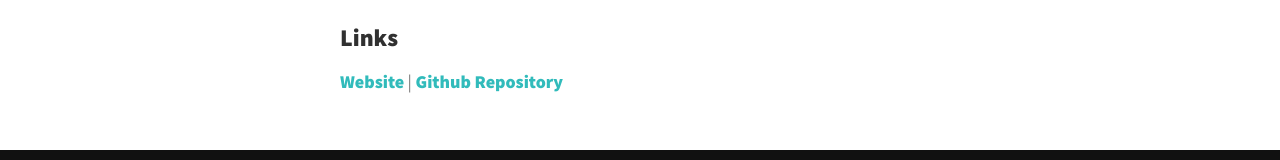
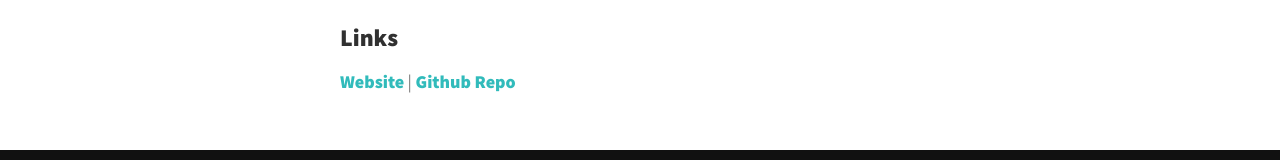
Before and after one commit to Notesong/refactored-personal-portfolio, a React (Create React App) app in the folder client/: page /project/0 in a window 1280 px wide. Shown: the part 1114-1274 px from the top of the page. Built offline with nearby package versions, Linux system fonts and the light colour scheme.

Commit message:
Link fixes

```diff
--- a/client/src/components/project/Description.js
+++ b/client/src/components/project/Description.js
@@ -30,7 +30,7 @@ export const Description = ({
       {imgAddDesc ? <img src={imgAddDesc} alt={imgAddDescText} /> : ""}
       <h3>Links</h3>
       <p className="portfolio-item-individual--links">
-        <a href={link}>Website</a> | <a href={github}>Github Repository</a>
+        <a href={link}>Website</a> | <a href={github}>Github Repo</a>
       </p>
     </div>
   );
--- a/client/src/components/project/Project.js
+++ b/client/src/components/project/Project.js
@@ -28,9 +28,8 @@ const pds = [
       "Tests your celebrity knowledge on whether a celebrity is alive or dead.",
     TechStack:
       "React, API calls, Authentication, Formik, Context API, HTML, CSS, JavaScript",
-    Link: "https://notesong.github.io/Sprint-Challenge-Applied-Javascript/",
-    Github:
-      "http://https://github.com/Notesong/Sprint-Challenge-Applied-Javascript",
+    Link: "https://celebritydeadoralive5.netlify.com",
+    Github: "https://github.com/Celebrity-Dead-or-Alive-5/front-end",
     Highlights: [
       "Used React-Router-Dom for the navagation",
       "Coded the timed quiz that sends user information back to the server and displays stats to the user using context api.",
```
